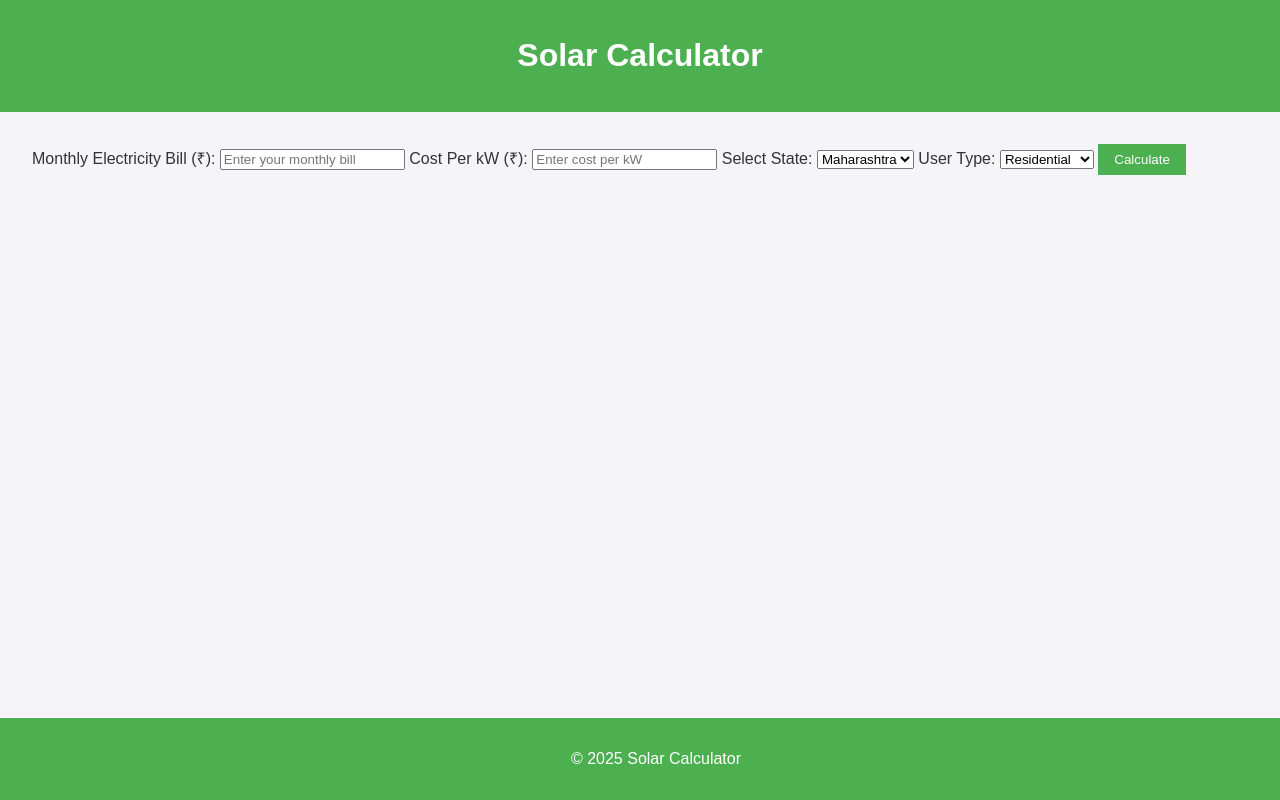
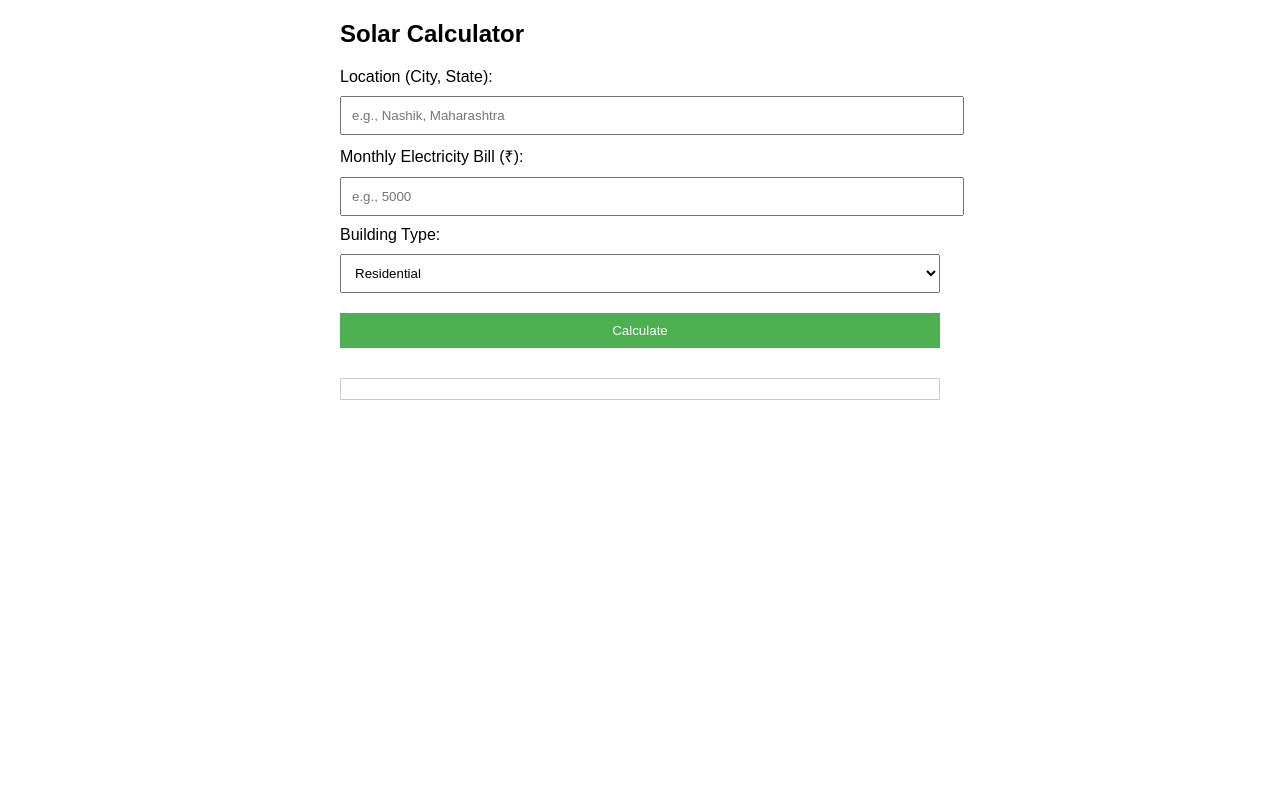
Before and after one commit to prath7550/solar-system-recommendation1, a plain HTML site: page index.html in a window 1280 px wide. Drawn offline with Linux system fonts and the light colour scheme.

Commit message:
Add files via upload

```diff
--- a/index.html
+++ b/index.html
@@ -4,43 +4,61 @@
   <meta charset="UTF-8">
   <meta name="viewport" content="width=device-width, initial-scale=1.0">
   <title>Solar Calculator</title>
-    <link rel="stylesheet" href="styles.css">
-    <script src="script.js" defer></script>
+  <style>
+    body { font-family: Arial, sans-serif; margin: 20px; }
+    .container { max-width: 600px; margin: auto; }
+    input, select, button { margin: 10px 0; padding: 10px; width: 100%; }
+    button { background-color: #4CAF50; color: white; border: none; cursor: pointer; }
+    button:hover { background-color: #45a049; }
+    .result { margin-top: 20px; padding: 10px; border: 1px solid #ccc; }
+  </style>
 </head>
 <body>
-    <header>
-        <h1>Solar Calculator</h1>
-    </header>
-    <main>
-        <section>
-            <label for="electricityBill">Monthly Electricity Bill (₹):</label>
-            <input type="number" id="electricityBill" placeholder="Enter your monthly bill">
+  <div class="container">
+    <h2>Solar Calculator</h2>
+    <form id="solar-form">
+      <label for="location">Location (City, State):</label>
+      <input type="text" id="location" placeholder="e.g., Nashik, Maharashtra" required>
 
-            <label for="costPerKW">Cost Per kW (₹):</label>
-            <input type="number" id="costPerKW" placeholder="Enter cost per kW">
+      <label for="monthly-bill">Monthly Electricity Bill (₹):</label>
+      <input type="number" id="monthly-bill" placeholder="e.g., 5000" required>
 
-            <label for="state">Select State:</label>
-            <select id="state">
-                <option value="maharashtra">Maharashtra</option>
-                <option value="gujarat">Gujarat</option>
-                <!-- Add more states as needed -->
-            </select>
-
-            <label for="userType">User Type:</label>
-            <select id="userType">
+      <label for="building-type">Building Type:</label>
+      <select id="building-type">
         <option value="residential">Residential</option>
         <option value="commercial">Commercial</option>
         <option value="industrial">Industrial</option>
       </select>
 
-            <button onclick="calculate()">Calculate</button>
-        </section>
-        <section id="results">
-            <!-- Results will be dynamically injected here -->
-        </section>
-    </main>
-    <footer>
-        <p>&copy; 2025 Solar Calculator</p>
-    </footer>
+      <button type="button" onclick="calculateSolar()">Calculate</button>
+    </form>
+
+    <div class="result" id="result"></div>
+  </div>
+
+  <script>
+    function calculateSolar() {
+      const monthlyBill = document.getElementById('monthly-bill').value;
+      const location = document.getElementById('location').value;
+      const buildingType = document.getElementById('building-type').value;
+
+      if (!monthlyBill || !location || !buildingType) {
+        alert("Please fill in all the fields.");
+        return;
+      }
+
+      // Example Calculation Logic
+      const avgDailyHours = 5; // Average sunlight hours per day
+      const efficiency = 0.8; // System efficiency
+      const systemSize = (monthlyBill / 7) / (avgDailyHours * efficiency); // Simplified calculation
+
+      document.getElementById('result').innerHTML = `
+        <h3>Results</h3>
+        <p>Location: ${location}</p>
+        <p>Building Type: ${buildingType}</p>
+        <p>Recommended Solar System Size: ${systemSize.toFixed(2)} kW</p>
+      `;
+    }
+  </script>
 </body>
 </html>
```
Lines whose indentation alone changed are shown as unchanged.
